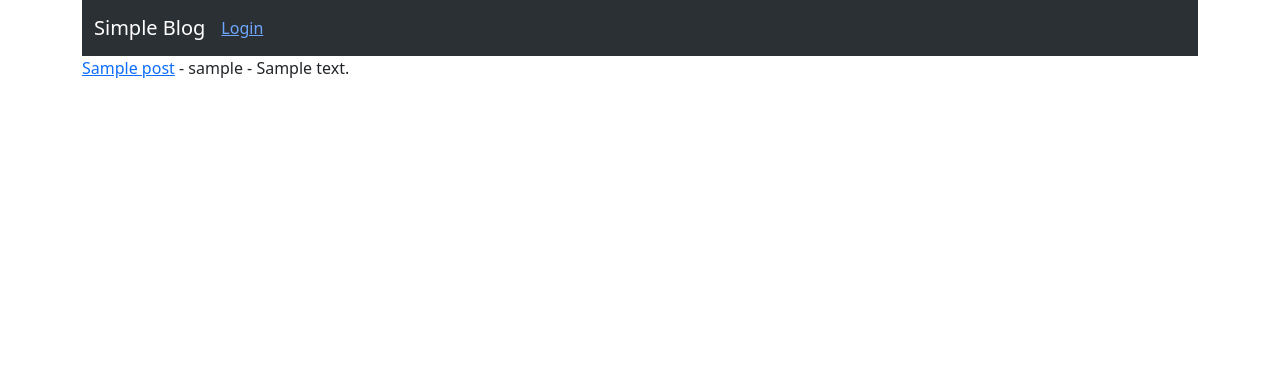
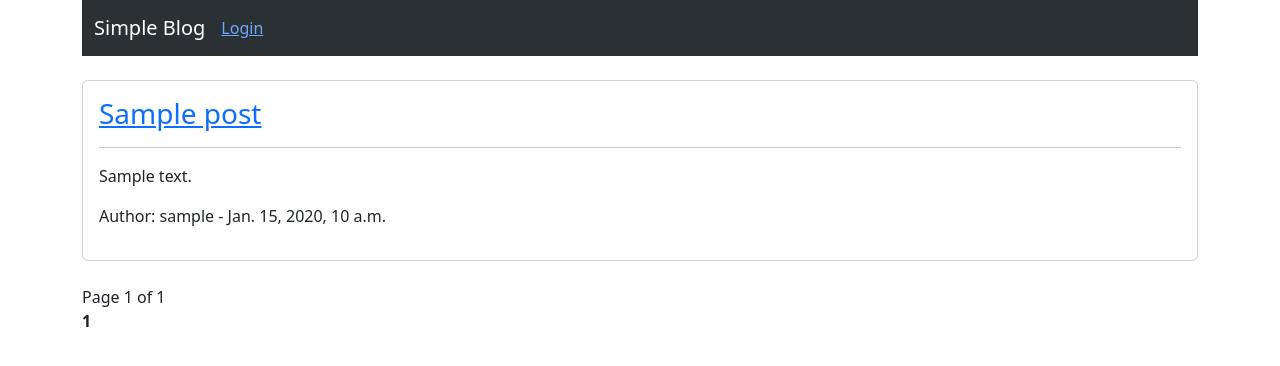
Before and after one commit to BtJ-gogo/django-project, a Django app: page / in a window 1280 px wide. Shown: the top 366 px of the page. Run offline with Django 5.2, Linux system fonts and the light colour scheme; tables that the repository leaves empty hold one stand-in row (values such as "Sample post").

Commit message:
feat: update styling

```diff
--- a/templates/blog_create.html
+++ b/templates/blog_create.html
@@ -1,9 +1,11 @@
 {% extends 'base.html' %}
 
 {% block content %}
+<div class="container mt-5">
 <form action="" method="POST">
     {% csrf_token %}
     {{ form.as_p }}
     <button class="btn btn-secondary" type="submit">Post</button>
 </form>
+</div>
 {% endblock %}
--- a/templates/blog_delete.html
+++ b/templates/blog_delete.html
@@ -1,9 +1,11 @@
 {% extends 'base.html' %}
 
 {% block content %}
+<div class="conteiner mt-5">
 <form action="" method="POST">
     {% csrf_token %}
     <p>Are you sure you want to delete "{{ post.title }}"?</p>
     <input class="btn btn-secondary" type="submit" value="confirm" />
 </form>
+</div>
 {% endblock %}
--- a/templates/blog_update.html
+++ b/templates/blog_update.html
@@ -1,9 +1,11 @@
 {% extends 'base.html' %}
 
 {% block content %}
+<div class="container mt-5">
 <form action="" method="POST">
     {% csrf_token %}
     {{ form.as_p }}
     <input class="btn btn-secondary" type="submit" value="Confirm" />
 </form>
+</div>
 {% endblock %}
--- a/templates/home.html
+++ b/templates/home.html
@@ -2,6 +2,38 @@
 
 {% block content %}
 {% for post in post_list %}
-<p><a href="{% url 'blog_detail' post.pk %}">{{ post.title }}</a> - {{ post.author }} - {{ post.body }}</p>
+<div class="card my-4">
+    <div class="card-body">
+        <h3 class="card-title"><a href="{% url 'blog_detail' post.pk %}">{{ post.title }}</a></h3>
+        <hr />
+        <p class="card-text">{{ post.body|linebreaks }}</p>
+        <p>Author: {{ post.author }} - {{ post.created_at }}</p>
+    </div>
+</div>
 {% endfor %}
+<!-- pagination -->
+<div>
+    <span>Page {{ page_obj.number }} of {{ page_obj.paginator.num_pages }}</span>
+</div>
+
+<div>
+    {% if page_obj.has_previous %}
+        <a href="?page=1">First</a>
+        <a href="?page={{ page_obj.previous_page_number }}">Previous</a>
+    {% endif %}
+
+    {% for num in page_obj.paginator.page_range %}
+        {% if num == page_obj.number %}
+            <strong>{{ num }}</strong>
+        {% else %}
+            <a href="?page={{ num }}">{{ num }}</a>
+        {% endif %}
+    {% endfor %}
+
+    {% if page_obj.has_next %}
+        <a href="?page={{ page_obj.next_page_number }}">Next</a>
+        <a href="?page={{ page_obj.paginator.num_pages }}">Last</a>
+    {% endif %}
+</div>
+
 {% endblock %}
```
